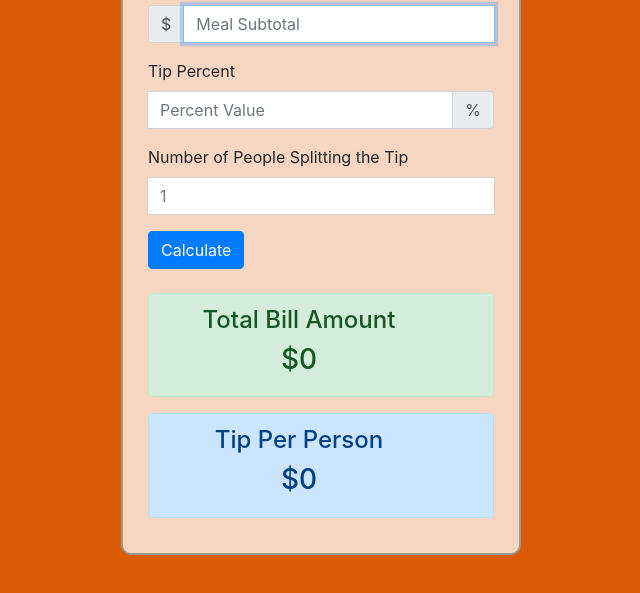
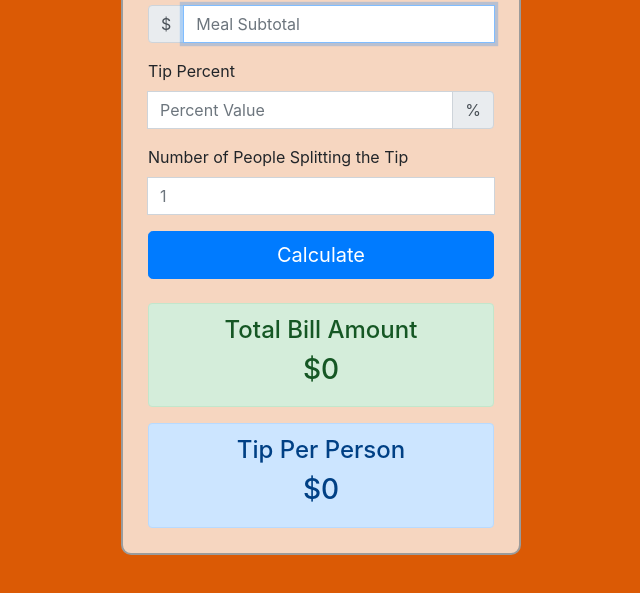
Before and after one commit to boogeybum/tipCalculator, a plain HTML site: page index.html in a window 1280 px wide. Shown: the part 115-708 px from the top of the page, without its empty margins (319-959 px from the left). Drawn offline with nearby package versions, Linux system fonts and the light colour scheme.

Commit message:
Removed unused class tags for results and updated calculate button to block

```diff
--- a/index.html
+++ b/index.html
@@ -5,12 +5,12 @@
     <meta name="viewport" content="width=device-width, initial-scale=1.0" />
     <meta http-equiv="X-UA-Compatible" content="ie=edge" />
     <link
-    rel="stylesheet"
-    href="https://stackpath.bootstrapcdn.com/bootstrap/4.3.1/css/bootstrap.min.css"
-    integrity="sha384-ggOyR0iXCbMQv3Xipma34MD+dH/1fQ784/j6cY/iJTQUOhcWr7x9JvoRxT2MZw1T"
-    crossorigin="anonymous"
+      rel="stylesheet"
+      href="https://stackpath.bootstrapcdn.com/bootstrap/4.3.1/css/bootstrap.min.css"
+      integrity="sha384-ggOyR0iXCbMQv3Xipma34MD+dH/1fQ784/j6cY/iJTQUOhcWr7x9JvoRxT2MZw1T"
+      crossorigin="anonymous"
     />
-    <link rel="stylesheet" href="assets/css/style.css">
+    <link rel="stylesheet" href="assets/css/style.css" />
     <title>Tip Calculator</title>
   </head>
   <body>
@@ -76,7 +76,7 @@
 
         <div class="row">
           <div class="col-sm">
-            <button type="button" class="btn btn-primary" id="calculate">
+            <button type="button" class="btn btn-primary btn-block btn-lg" id="calculate">
               Calculate
             </button>
           </div>
@@ -86,10 +86,7 @@
 
         <div class="row">
           <div class="col-sm">
-            <div
-              class="alert alert-success alert-dismissible fade show"
-              role="alert"
-            >
+            <div class="alert alert-success" role="alert">
               <h4 class="alert-heading text-center">Total Bill Amount</h4>
               <h3 id="totalWithTip" class="text-center">$0</h3>
             </div>
@@ -98,7 +95,7 @@
 
         <div class="row">
           <div class="col-sm">
-            <div class="alert alert-primary alert-dismissible fade show" role="alert">
+            <div class="alert alert-primary">
               <h4 class="alert-heading text-center">Tip Per Person</h4>
               <h3 id="totalPerPerson" class="text-center">$0</h3>
             </div>
```
